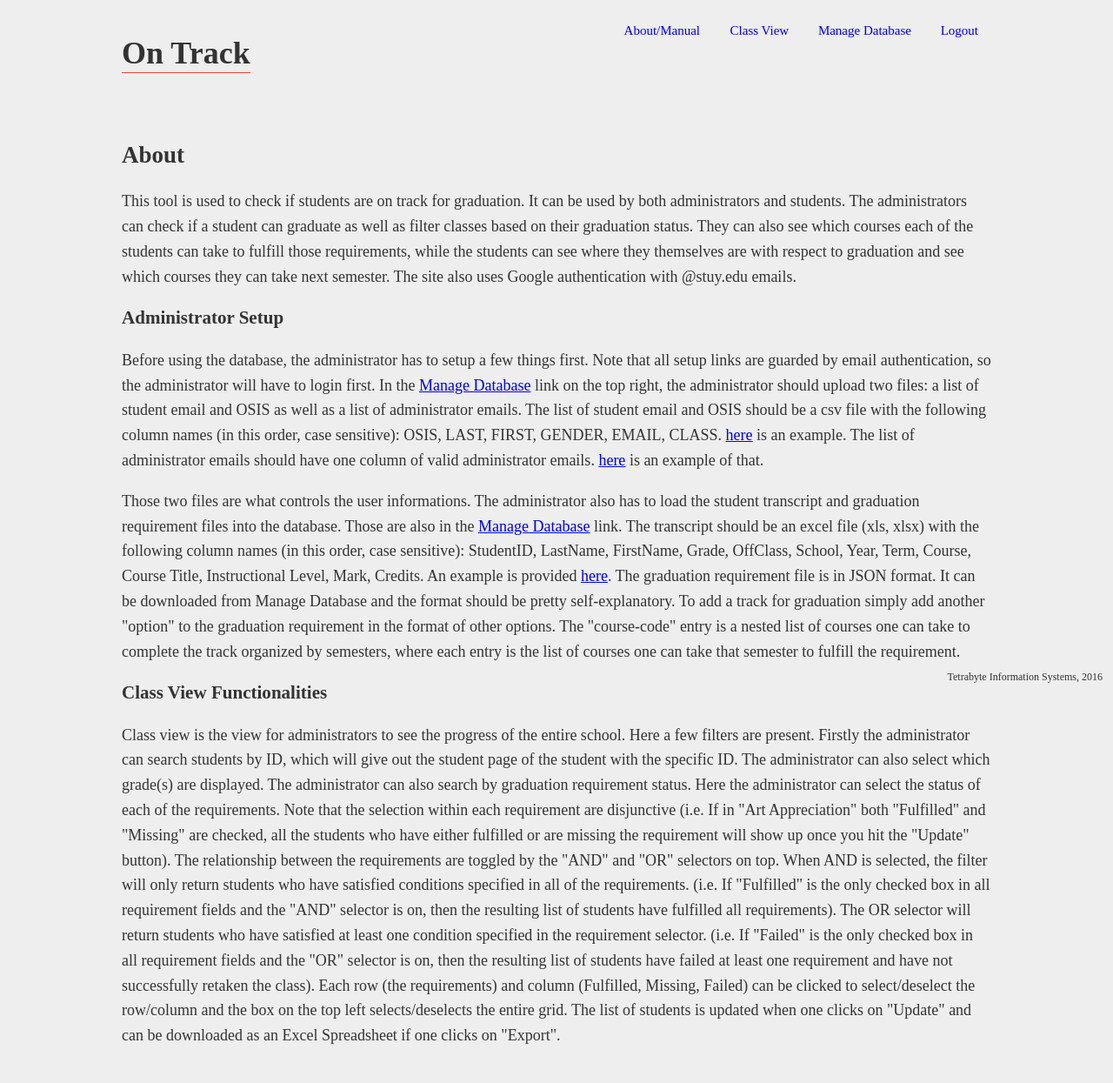
After one commit to stuy-tetrabyte/graduation-req-tracker, a Flask app: page /about in a window 1280 px wide. The commit adds this page. Shown: the whole page at 87% size. Run offline with Flask 2, Linux system fonts and the light colour scheme; the visitor is signed in with stand-in values (Sample User, id 1); parts of the project's set-up code (start-up, migrations or seed data) failed here and were passed over; some libraries are stand-ins or nearby versions.

Commit message:
Added about page

```diff
--- a/app.py
+++ b/app.py
@@ -151,6 +151,18 @@ def home():
         the home page
     """
     return redirect(url_for("login"))
+
+@app.route("/about")
+@app.route("/about/")
+@login_required
+def about():
+    """
+    about: returns the about page
+
+    Returns:
+        the about page
+    """
+    return render_template("about.html")
 
 @app.route('/login', methods=["GET", "POST"])
 @app.route('/login/', methods=["GET", "POST"])
--- /dev/null
+++ b/static/student_data_sample.csv
@@ -0,0 +1,6 @@
+"OSIS","LAST","FIRST","GENDER","EMAIL","CLASS"
+999888777,"GIBBONS","BETH","F","bgibbons99@stuy.edu",2016
+888777666,"PAZ","DELILA","F","dpaz99@stuy.edu",2017
+777666555,"PIRES","EDGEY","M","epires99@stuy.edu",2018
+666555444,"BARROW","GEOFF","M","gbarrow99@stuy.edu",2019
+701111441,"WANG","YEECH","M","ywang7@stuy.edu",2016
--- /dev/null
+++ b/templates/about.html
@@ -0,0 +1,68 @@
+{% extends "master.html" %}
+
+{% block title %}About{% endblock %}
+
+{% block content %}
+<h2>About</h2>
+<p>This tool is used to check if students are on track for graduation. It can be
+used by both administrators and students. The administrators can check if a
+student can graduate as well as filter classes based on their graduation status.
+They can also see which courses each of the students can take to fulfill those
+requirements, while the students can see where they themselves are with respect
+to graduation and see which courses they can take next semester. The site also
+uses Google authentication with @stuy.edu emails.</p>
+
+<h3>Administrator Setup</h3>
+<p>Before using the database, the administrator has to setup a few things first.
+Note that all setup links are guarded by email authentication, so the
+administrator will have to login first.  In the <a href='/data'>Manage
+    Database</a> link on the top right, the administrator should upload two
+files: a list of student email and OSIS as well as a list of administrator
+emails. The list of student email and OSIS should be a csv file with the
+following column names (in this order, case sensitive): OSIS, LAST, FIRST,
+GENDER, EMAIL, CLASS. <a href="{{ url_for('static',
+filename='student_data_sample.csv') }}">here</a> is an example. The list of
+administrator emails should have one column of valid administrator emails.  <a
+    href="{{ url_for('static', filename='admin_data_sample.csv') }}">here</a> is
+an example of that.</p>
+
+<p>Those two files are what controls the user informations. The administrator
+also has to load the student transcript and graduation requirement files into
+the database. Those are also in the <a href='/data'>Manage Database</a> link.
+The transcript should be an excel file (xls, xlsx) with the following column
+names (in this order, case sensitive): StudentID, LastName, FirstName, Grade,
+OffClass, School, Year, Term, Course, Course Title, Instructional Level, Mark,
+Credits. An example is provided <a href="{{ url_for('static',
+    filename='trans_sample.xlsx') }}">here</a>. The graduation requirement file
+is in JSON format. It can be downloaded from Manage Database and the format
+should be pretty self-explanatory. To add a track for graduation simply add
+another "option" to the graduation requirement in the format of other options.
+The "course-code" entry is a nested list of courses one can take to complete the
+track organized by semesters, where each entry is the list of courses one can
+take that semester to fulfill the requirement.</p>
+
+<h3>Class View Functionalities</h3>
+<p>Class view is the view for administrators to see the progress of the entire
+school. Here a few filters are present. Firstly the administrator can search
+students by ID, which will give out the student page of the student with the
+specific ID. The administrator can also select which grade(s) are displayed. The
+administrator can also search by graduation requirement status. Here the
+administrator can select the status of each of the requirements. Note that the
+selection within each requirement are disjunctive (i.e. If in "Art Appreciation"
+both "Fulfilled" and "Missing" are checked, all the students who have either
+fulfilled or are missing the requirement will show up once you hit the "Update"
+button). The relationship between the requirements are toggled by the "AND" and
+"OR" selectors on top. When AND is selected, the filter will only return
+students who have satisfied conditions specified in all of the requirements.
+(i.e. If "Fulfilled" is the only checked box in all requirement fields and the
+"AND" selector is on, then the resulting list of students have fulfilled all
+requirements). The OR selector will return students who have satisfied at least
+one condition specified in the requirement selector. (i.e. If "Failed" is the
+only checked box in all requirement fields and the "OR" selector is on, then the
+resulting list of students have failed at least one requirement and have not
+successfully retaken the class). Each row (the requirements) and column
+(Fulfilled, Missing, Failed) can be clicked to select/deselect the row/column
+and the box on the top left selects/deselects the entire grid. The list of
+students is updated when one clicks on "Update" and can be downloaded as an
+Excel Spreadsheet if one clicks on "Export".</p>
+{% endblock %}
--- a/templates/data.html
+++ b/templates/data.html
@@ -5,7 +5,7 @@
 {% block content %}
 <a class="icon" href="/upload">
     <img src="{{ url_for('static', filename='export.png') }}" />
-    Import course database from Excel file
+    Import transcript from Excel file
 </a>
 
 <a class="icon" href="{{ url_for('static', filename='reqs.json') }}">
--- a/templates/master.html
+++ b/templates/master.html
@@ -37,8 +37,9 @@ function signInCallback() {
 
     <div class="navbar">
         <ul>
+            <li><a href="/about">About/Manual</a></li>
             <li><a href="/class"> Class View </a></li>
-            <li><a href="/data"> Database </a></li>
+            <li><a href="/data"> Manage Database </a></li>
             <li><a href="/logout"> Logout </a></li>
         </ul>
     </div>
```
Also changed, not shown: static/admin_data_sample.csv (added, +7 -0 lines), README.md, 1 other file.
